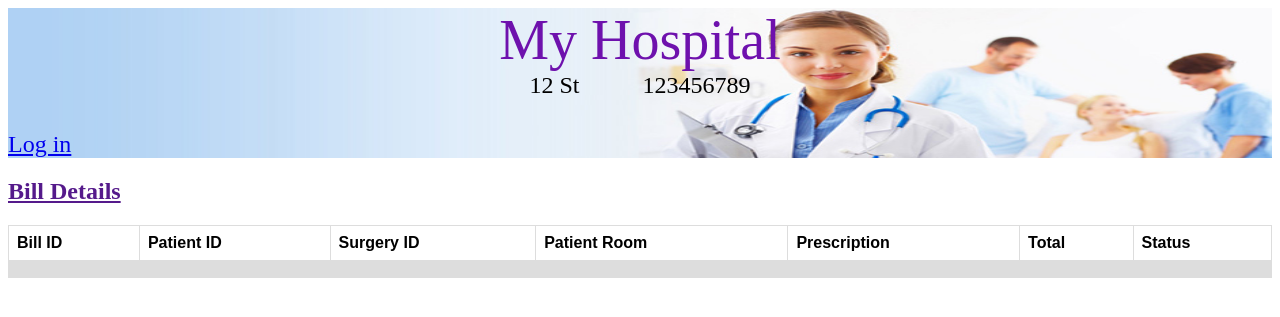
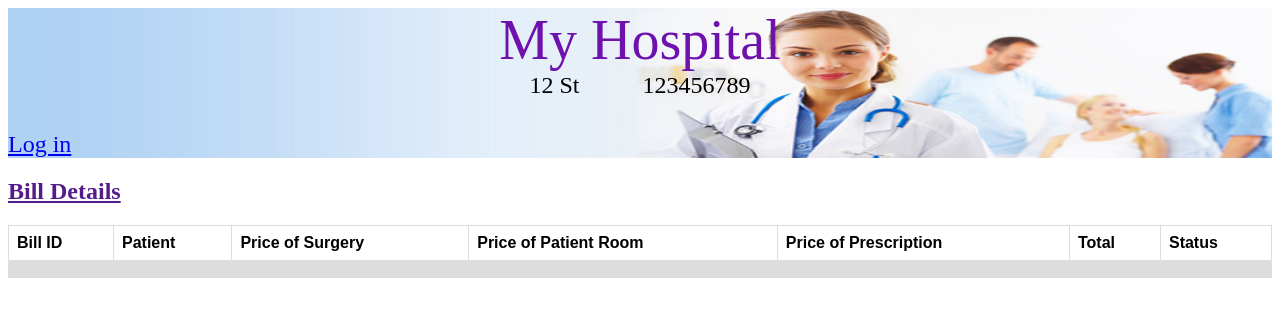
Before and after one commit to MawRojas/HospitalManagementSystem, a Django app: template hospital_management_system/Payment/templates/payment/bill_display.html in a window 1280 px wide. Shown: the top 317 px of the page. Run offline with Django 3.2, Linux system fonts and the light colour scheme; the template is opened without the code that fills it: values that come from a table or form of the project are taken from there, others are empty; data comes from the database, SQL or seed files in the repository; both versions use the stored data as it was after the commit.

Commit message:
Replaced IDs for Prices in Show Bill Page

```diff
--- a/hospital_management_system/Payment/templates/payment/bill_display.html
+++ b/hospital_management_system/Payment/templates/payment/bill_display.html
@@ -32,10 +32,10 @@
 	<table>
         <tr>
             <th class="bill_id_header">Bill ID</th>
-            <th class="bill_patient_table_header">Patient ID</th>
-			<th class="bill_surgery_table_header">Surgery ID</th>
-            <th class="bill_patient_room_table_header">Patient Room</th>
-			<th class="bill_prescription_table_header">Prescription</th>
+            <th class="bill_patient_table_header">Patient</th>
+			<th class="bill_surgery_table_header">Price of Surgery</th>
+            <th class="bill_patient_room_table_header">Price of Patient Room</th>
+			<th class="bill_prescription_table_header">Price of Prescription</th>
             <th class="bill_total_table_header">Total</th>
             <th class="bill_status_table_header">Status</th>
         </tr>
```
Also changed, not shown: hospital_management_system/db.sqlite3.
